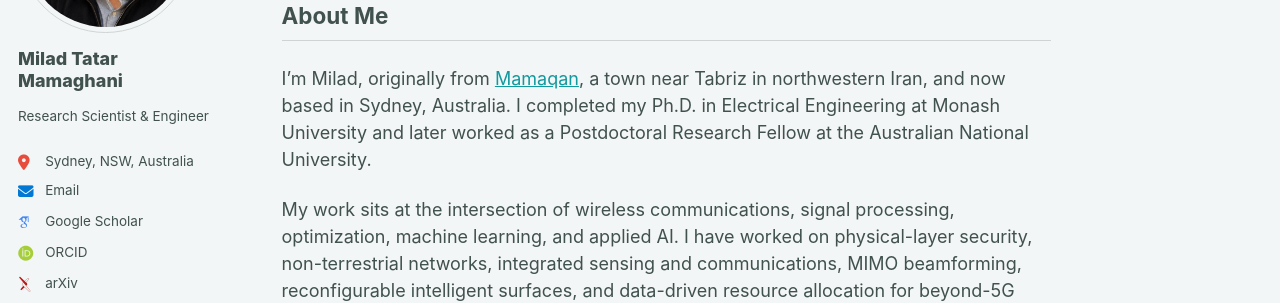
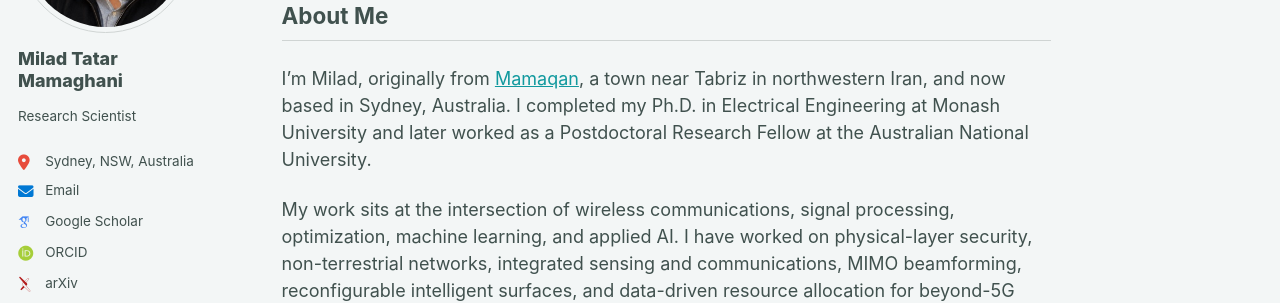
Before and after one commit to miladtm94/miladtm94.github.io, a Jekyll site: the page built from _pages/about.md, in a window 1280 px wide. Shown: the part 248-551 px from the top of the page. Built offline with Jekyll 4.4.1, drawn with Linux system fonts in a browser that asks for light colours; some web fonts are replaced.

Commit message:
some  updates

```diff
--- a/_config.yml
+++ b/_config.yml
@@ -26,7 +26,7 @@ author:
   # Biographic information
   avatar           : "profile-avatar.jpg"
   name             : "Milad Tatar Mamaghani"
-  bio              : "Research Scientist & Engineer"
+  bio              : "Research Scientist"
   location         : "Sydney, NSW, Australia"
   employer         : #"Independent Researcher"
   uri              : # URL
```
